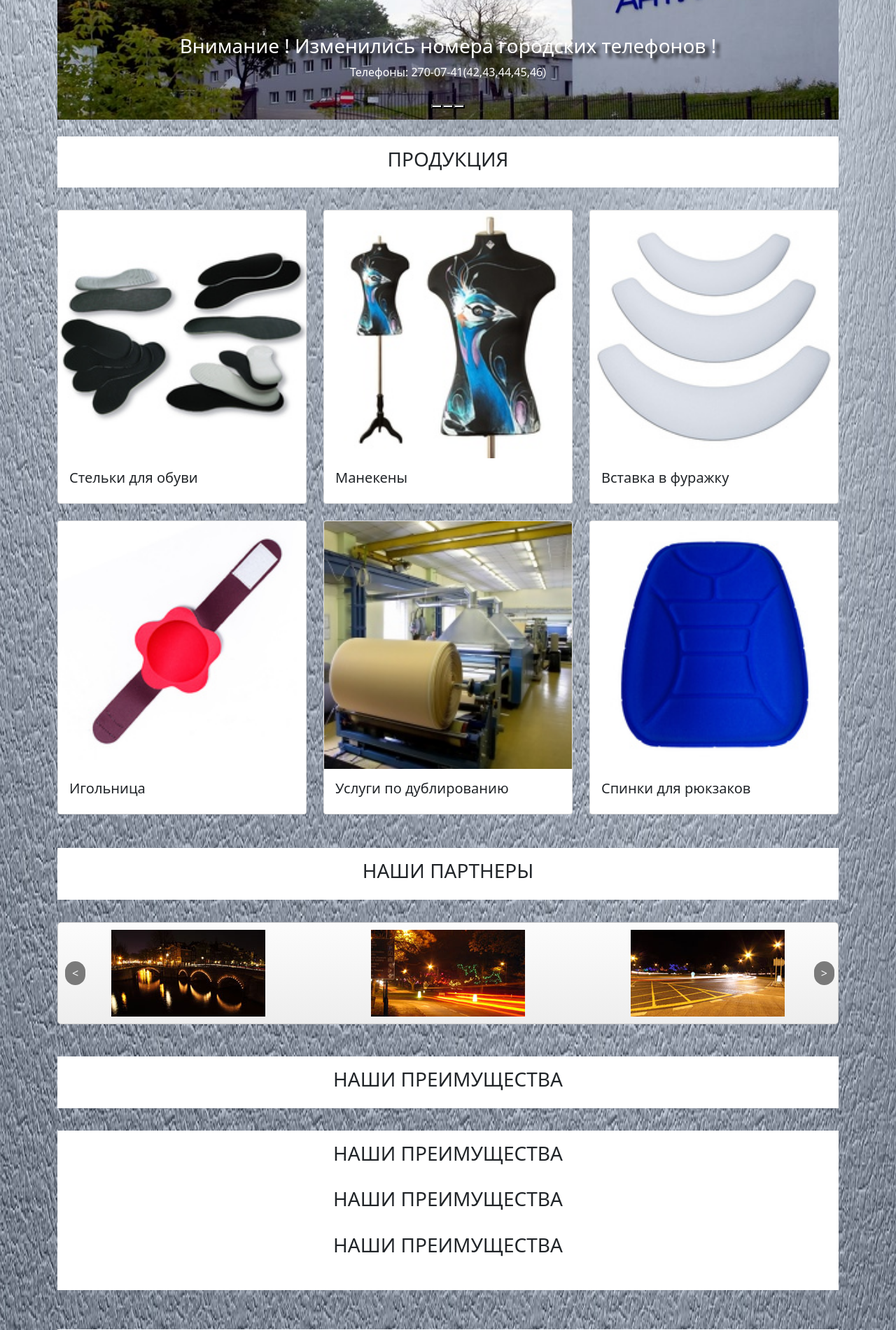
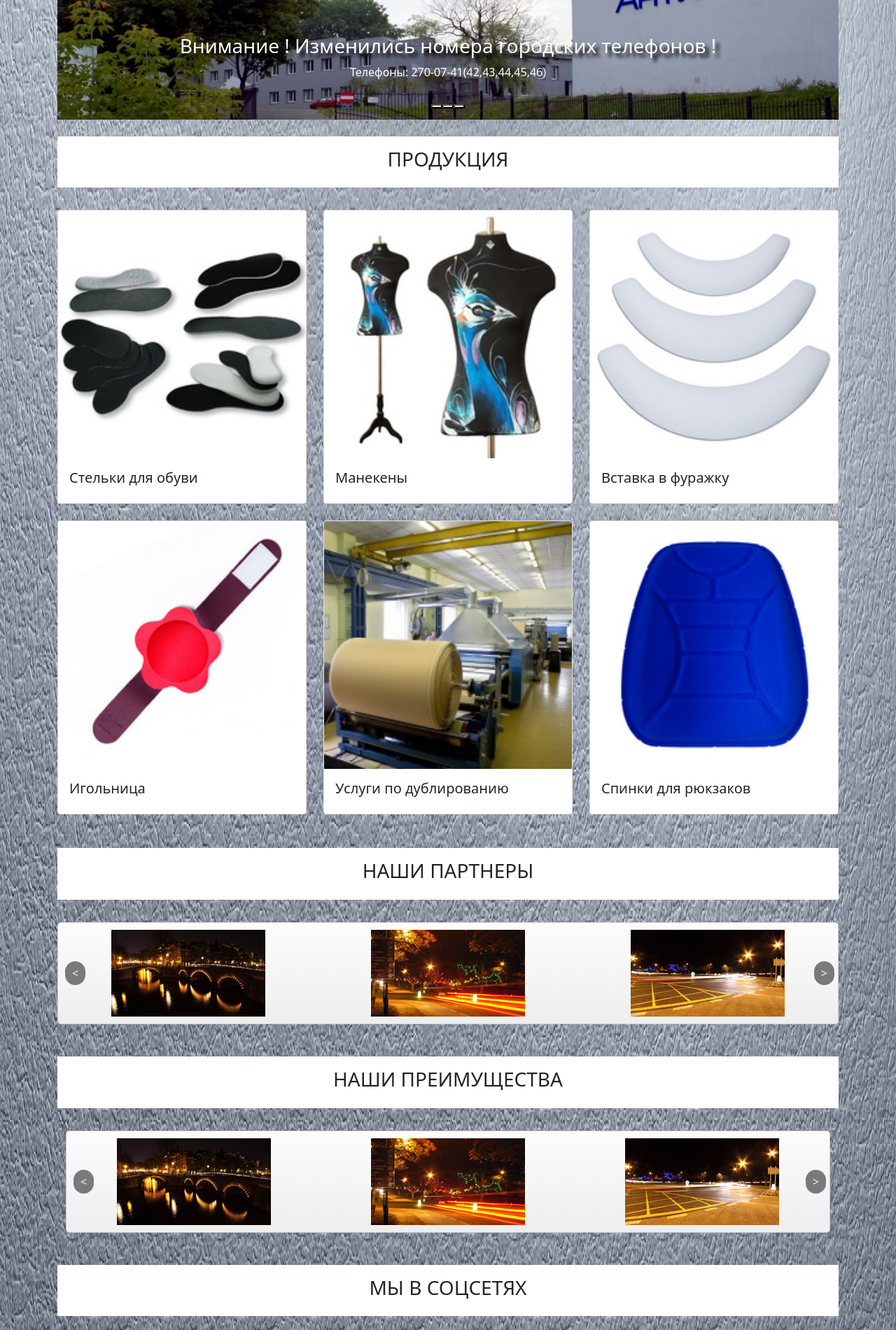
Before and after one commit to Grandmasterlll/vz, a PHP site: page / in a window 1280 px wide. Shown: the part 537-2438 px from the top of the page at 70% size. Run offline with PHP 8.4, Linux system fonts and the light colour scheme; some libraries are stand-ins or nearby versions.

Commit message:
development 2 добавил карусель 2 \ 3

```diff
--- a/vz/index.php
+++ b/vz/index.php
@@ -63,6 +63,8 @@ $main->OUR_PARTNERS();
     <?php
     $main->OUR_ADVANTAGES();
     ?>
+</div><div class="container-md"><br>
+    <br><br><br><br><br>
 </div>
 <br>
 <div class="container-md"><br>
@@ -141,6 +143,15 @@ $main->jss();
                 pauseOnHover: true
             }
         });
+        $("#flexiselDemo5").flexisel({
+            visibleItems: 3,
+            itemsToScroll: 1,
+            autoPlay: {
+                enable: true,
+                interval: 5000,
+                pauseOnHover: true
+            }
+        });
 
         $("#flexiselDemo4").flexisel({
             infinite: false
--- a/vz/main.php
+++ b/vz/main.php
@@ -404,11 +404,21 @@ info@example.com
     }
     public function OUR_ADVANTAGES(){
         $con = print_r('
-        <div class="p-3 mb-2 bg-white text-dark">
-                        <h3 class="text-center">НАШИ ПРЕИМУЩЕСТВА</h3><br>
-                         <h3 class="text-center">НАШИ ПРЕИМУЩЕСТВА</h3><br>
-                          <h3 class="text-center">НАШИ ПРЕИМУЩЕСТВА</h3><br>
-             </div>
+        <div class="container-md">
+         <!--
+         <div class="p-3 mb-2 bg-white text-dark" style="width: 100%;  height: 40%"></div>
+         -->
+
+                            <ul id="flexiselDemo5" >
+                                <li><img src="images/1.jpg" /></li>
+                                <li><img src="images/2.jpg" /></li>
+                                <li><img src="images/3.jpg" /></li>
+                                <li><img src="images/4.jpg" /></li>
+                            </ul>
+
+
+
+            </div>
         ');
         return $con;
     }
```
